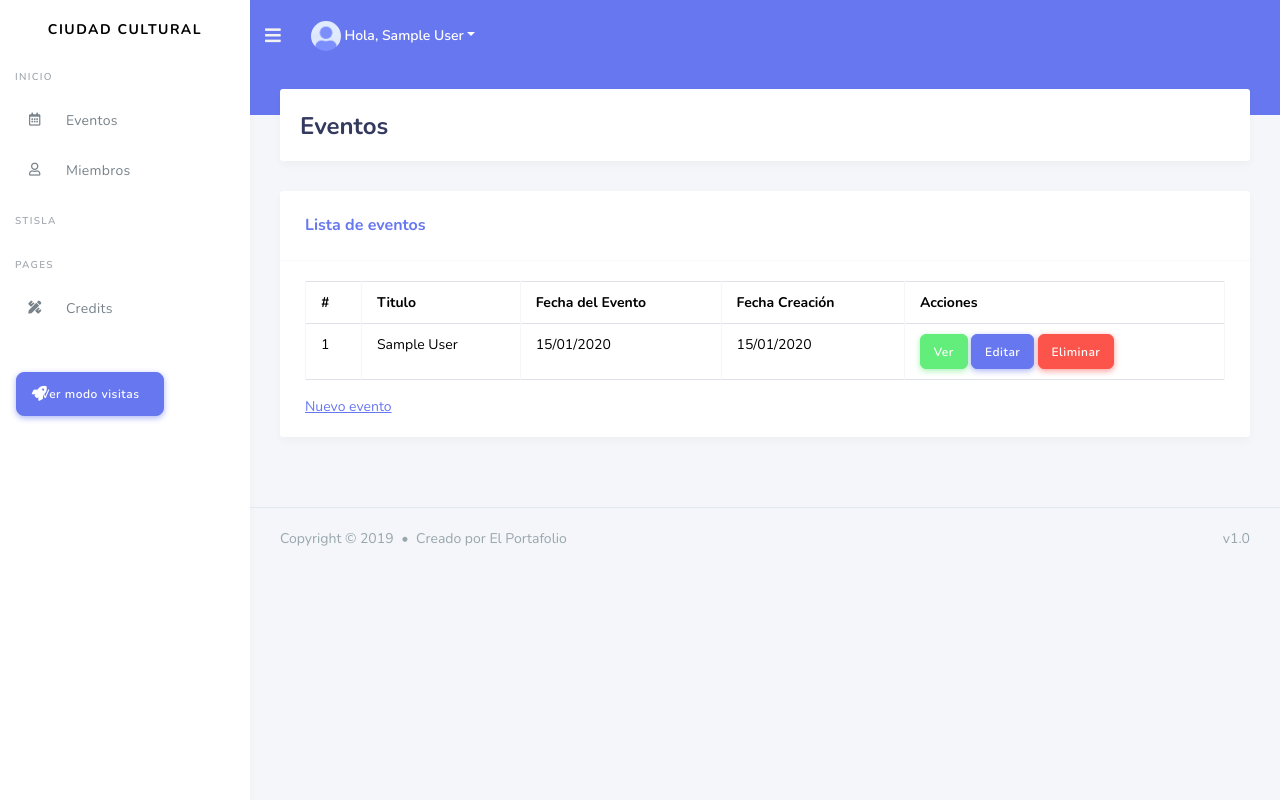
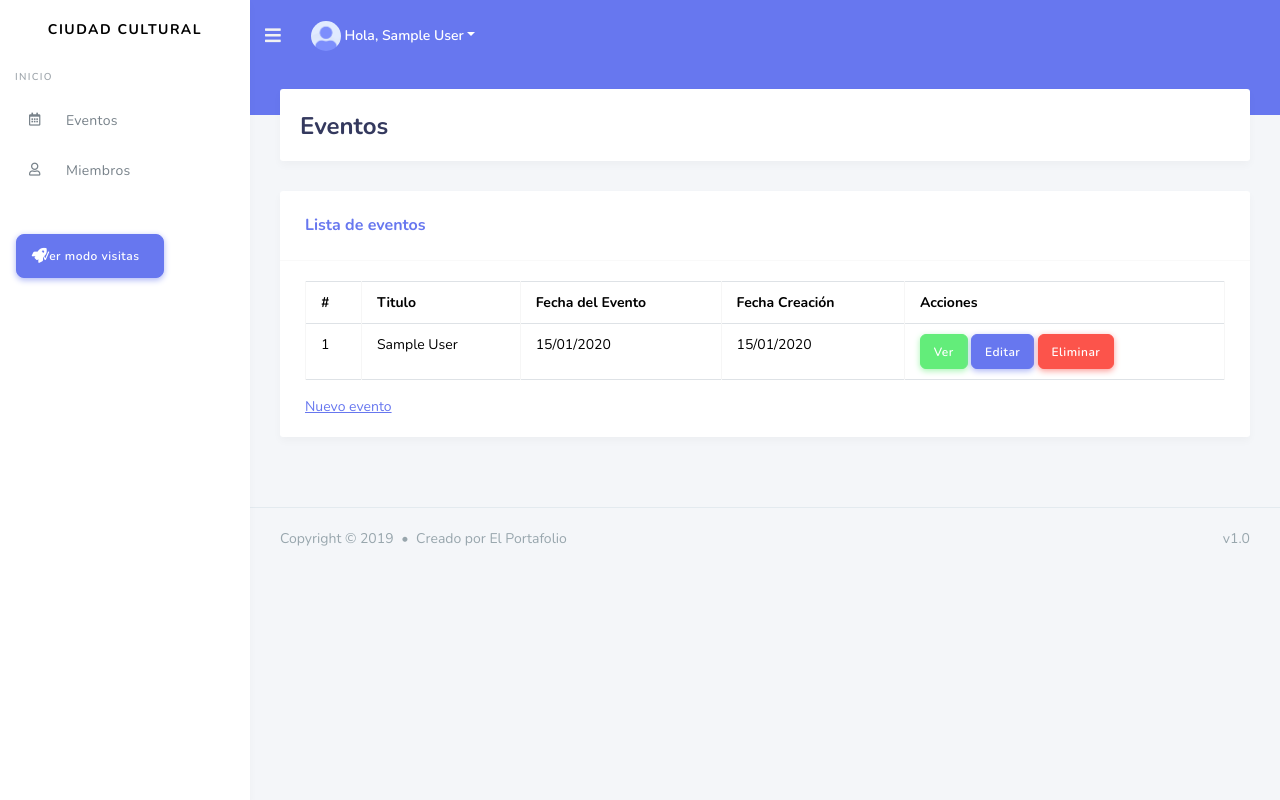
Before and after one commit to jimmy-owoa/ciudad_cultural, a Rails app: page /user in a window 1280 px wide. Run offline with Rails 7, Linux system fonts and the light colour scheme; a user stored in the database is signed in; tables that the repository leaves empty hold one stand-in row (values such as "Sample post"); style sheets or scripts are compiled from the project's sources; some libraries are stand-ins or nearby versions.

Commit message:
comments

```diff
--- a/app/views/layouts/user.html.erb
+++ b/app/views/layouts/user.html.erb
@@ -5,11 +5,9 @@
     <%= csrf_meta_tags %>
     <%= csp_meta_tag %>
     <link rel="stylesheet" href="https://use.fontawesome.com/releases/v5.7.2/css/all.css" integrity="sha384-fnmOCqbTlWIlj8LyTjo7mOUStjsKC4pOpQbqyi7RrhN7udi9RwhKkMHpvLbHG9Sr" crossorigin="anonymous">
-
     <%= stylesheet_link_tag    'user', media: 'all', 'data-turbolinks-track': 'reload' %>
     <%= javascript_include_tag 'user', 'data-turbolinks-track': 'reload' %>
   </head>
-
   <body>
     <div id="app">
       <div class="main-wrapper">
@@ -53,10 +51,6 @@
                     <i class="far fa-user"></i><span>Miembros</span>
                   <% end %>
                 </li>
-              <li class="menu-header">Stisla</li>
-              <li class="menu-header">Pages</li>
-
-              <li><a class="nav-link" href="credits.html"><i class="fas fa-pencil-ruler"></i> <span>Credits</span></a></li>
               </ul>
 
               <div class="mt-4 mb-4 p-3 hide-sidebar-mini">
@@ -87,12 +81,5 @@
     <!-- General JS Scripts -->
     <script src="https://cdnjs.cloudflare.com/ajax/libs/jquery.nicescroll/3.7.6/jquery.nicescroll.min.js"></script>
     <script src="https://cdnjs.cloudflare.com/ajax/libs/moment.js/2.24.0/moment.min.js"></script>
-
-  <!-- JS Libraies -->
-
-  <!-- Template JS File -->
-
-
-  <!-- Page Specific JS File -->
 </body>
 </html>
```
Lines whose indentation alone changed are shown as unchanged.
